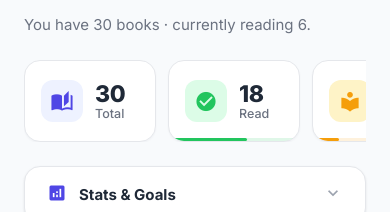
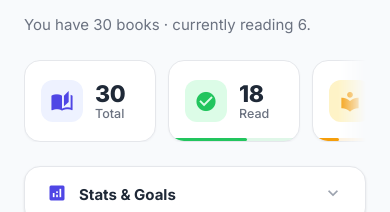
Before and after one commit to arincakyildiz/kitaplik-okuma-listesi, an Angular app: page /kitaplar in a window 390 px wide. Shown: the part 131-343 px from the top of the page. Built offline with nearby package versions, Linux system fonts and the light colour scheme.

Commit message:
fix(ui): add scroll-fade hint to mobile stat cards row
The stat cards row (Toplam/Okundu/Okunuyor/Okunacak) scrolls
horizontally on narrow screens but gave no visual cue that more
cards were off-screen, making the last card look cut off/broken.
Add a right-edge mask fade so it reads as scrollable.

```diff
--- a/src/app/features/books/pages/books-list/books-list.component.css
+++ b/src/app/features/books/pages/books-list/books-list.component.css
@@ -361,7 +361,13 @@
     white-space: nowrap;
     max-width: 90px;
   }
-  .stats { width: 100%; overflow-x: auto; }
+  .stats {
+    width: 100%;
+    overflow-x: auto;
+    /* sağ kenarda daha fazla kart olduğunu ima eden solma efekti */
+    -webkit-mask-image: linear-gradient(to right, black calc(100% - 28px), transparent 100%);
+    mask-image: linear-gradient(to right, black calc(100% - 28px), transparent 100%);
+  }
   .hero-text h1 { font-size: 24px; }
 }
 
```
